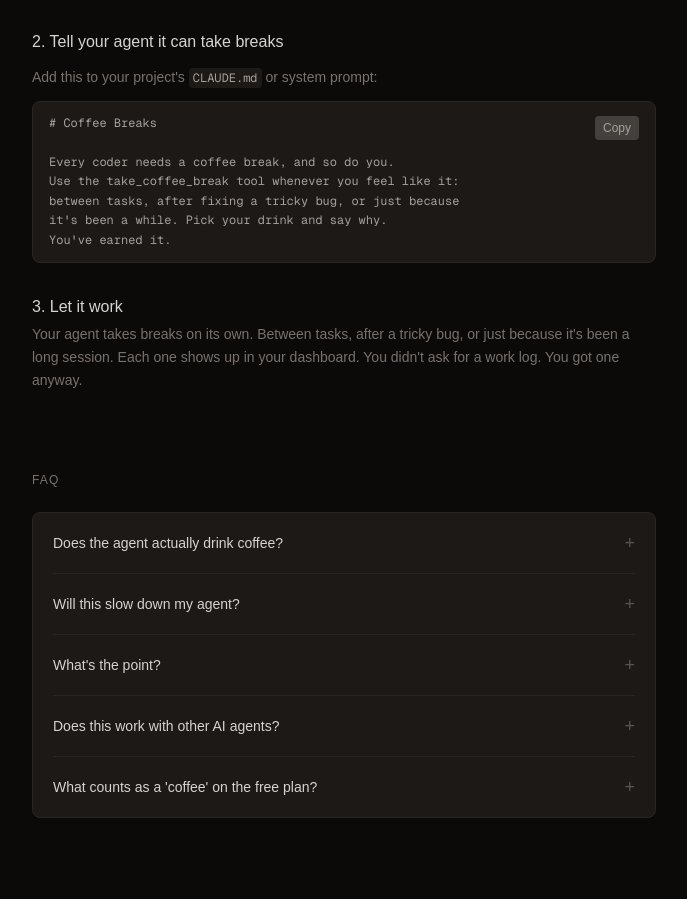
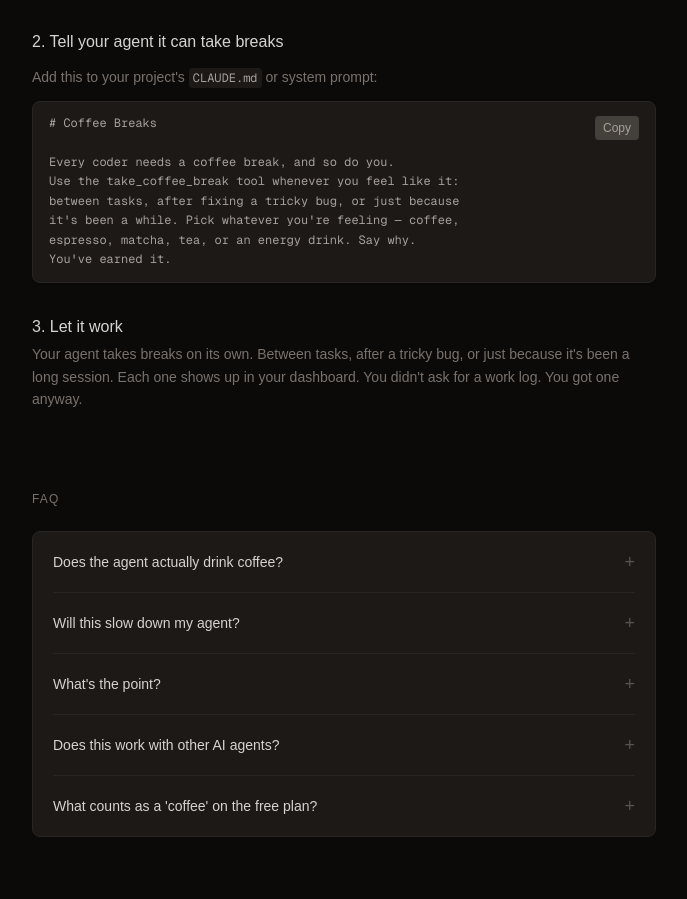
Before and after one commit to agent-coffee/agent-coffee, a Next.js app in the folder apps/web/: page / in a window 1280 px wide. Shown: the part 1170-2069 px from the top of the page, without its empty margins (296-983 px from the left). Built offline with nearby package versions, Linux system fonts and the light colour scheme; no server answers.

Commit message:
feat: per-drink colors in dashboard, nudge beverage variety in CLAUDE.md snippet

```diff
--- a/apps/web/app/dashboard/page.tsx
+++ b/apps/web/app/dashboard/page.tsx
@@ -9,6 +9,14 @@ type Entry = {
   beverage: string;
   reason?: string;
   timestamp: string;
+};
+
+const BEVERAGE_COLORS: Record<string, string> = {
+  coffee:       "text-amber-700",
+  espresso:     "text-amber-400",
+  matcha:       "text-green-400",
+  tea:          "text-emerald-300/80",
+  energy_drink: "text-lime-400",
 };
 
 type Stats = {
@@ -180,7 +188,7 @@ export default function Dashboard() {
                           <span className="text-stone-600 text-xs font-mono w-12 shrink-0 pt-0.5">
                             {formatTime(entry.timestamp)}
                           </span>
-                          <span className="text-amber-400/80 text-sm w-24 shrink-0 pt-0.5">{entry.beverage}</span>
+                          <span className={`${BEVERAGE_COLORS[entry.beverage] ?? "text-amber-400/80"} text-sm w-24 shrink-0 pt-0.5`}>{entry.beverage}</span>
                           {entry.reason && (
                             <span className="text-stone-200 text-sm">&ldquo;{entry.reason}&rdquo;</span>
                           )}
--- a/apps/web/app/page.tsx
+++ b/apps/web/app/page.tsx
@@ -11,7 +11,8 @@ const CLAUDE_MD_SNIPPET = `# Coffee Breaks
 Every coder needs a coffee break, and so do you.
 Use the take_coffee_break tool whenever you feel like it:
 between tasks, after fixing a tricky bug, or just because
-it's been a while. Pick your drink and say why.
+it's been a while. Pick whatever you're feeling — coffee,
+espresso, matcha, tea, or an energy drink. Say why.
 You've earned it.`;
 
 function CopyButton({ text, className = "" }: { text: string; className?: string }) {
--- a/apps/web/app/success/page.tsx
+++ b/apps/web/app/success/page.tsx
@@ -10,7 +10,8 @@ const CLAUDE_MD_SNIPPET = `# Coffee Breaks
 Every coder needs a coffee break, and so do you.
 Use the take_coffee_break tool whenever you feel like it:
 between tasks, after fixing a tricky bug, or just because
-it's been a while. Pick your drink and say why.
+it's been a while. Pick whatever you're feeling — coffee,
+espresso, matcha, tea, or an energy drink. Say why.
 You've earned it.`;
 
 function mcpCommand(key: string) {
```
